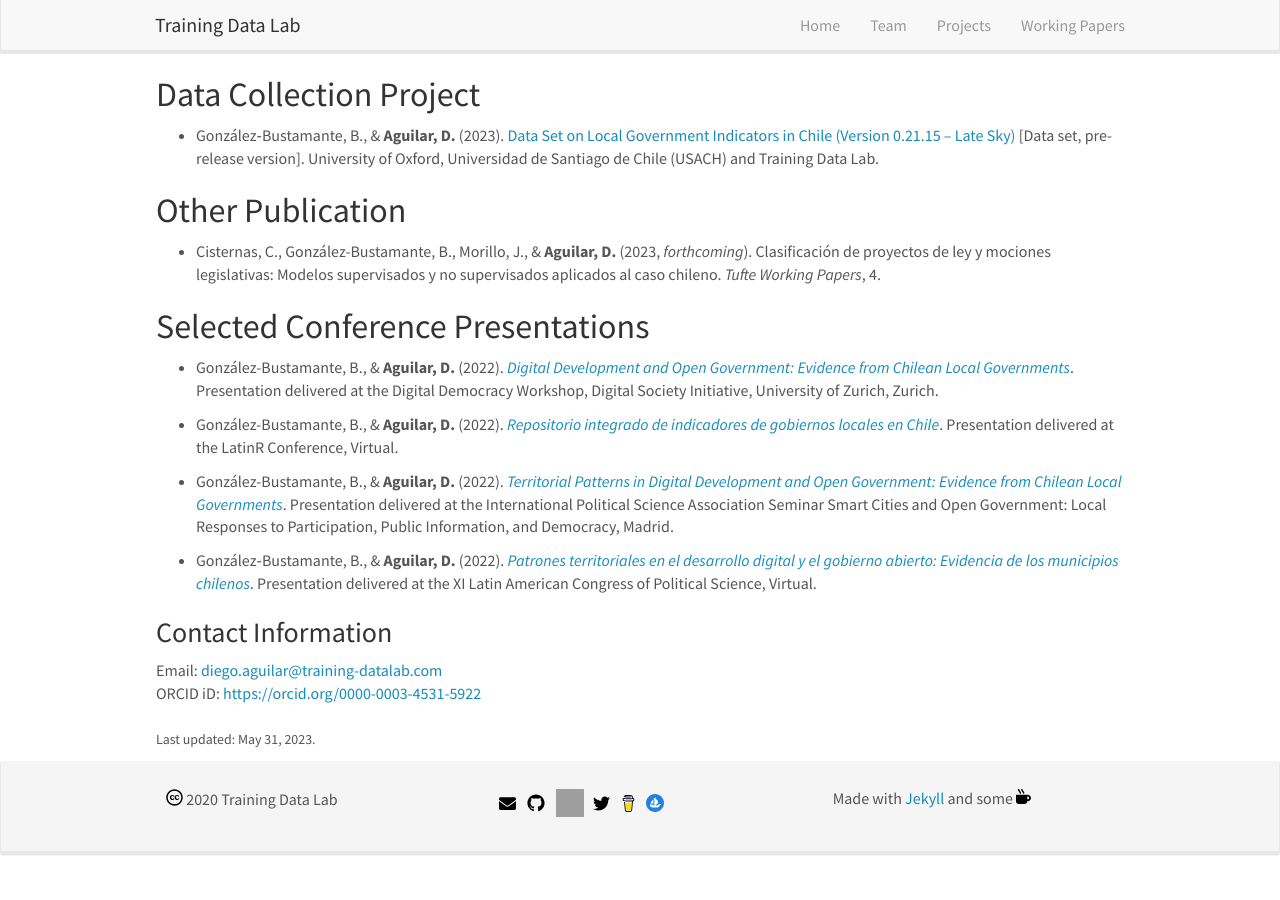
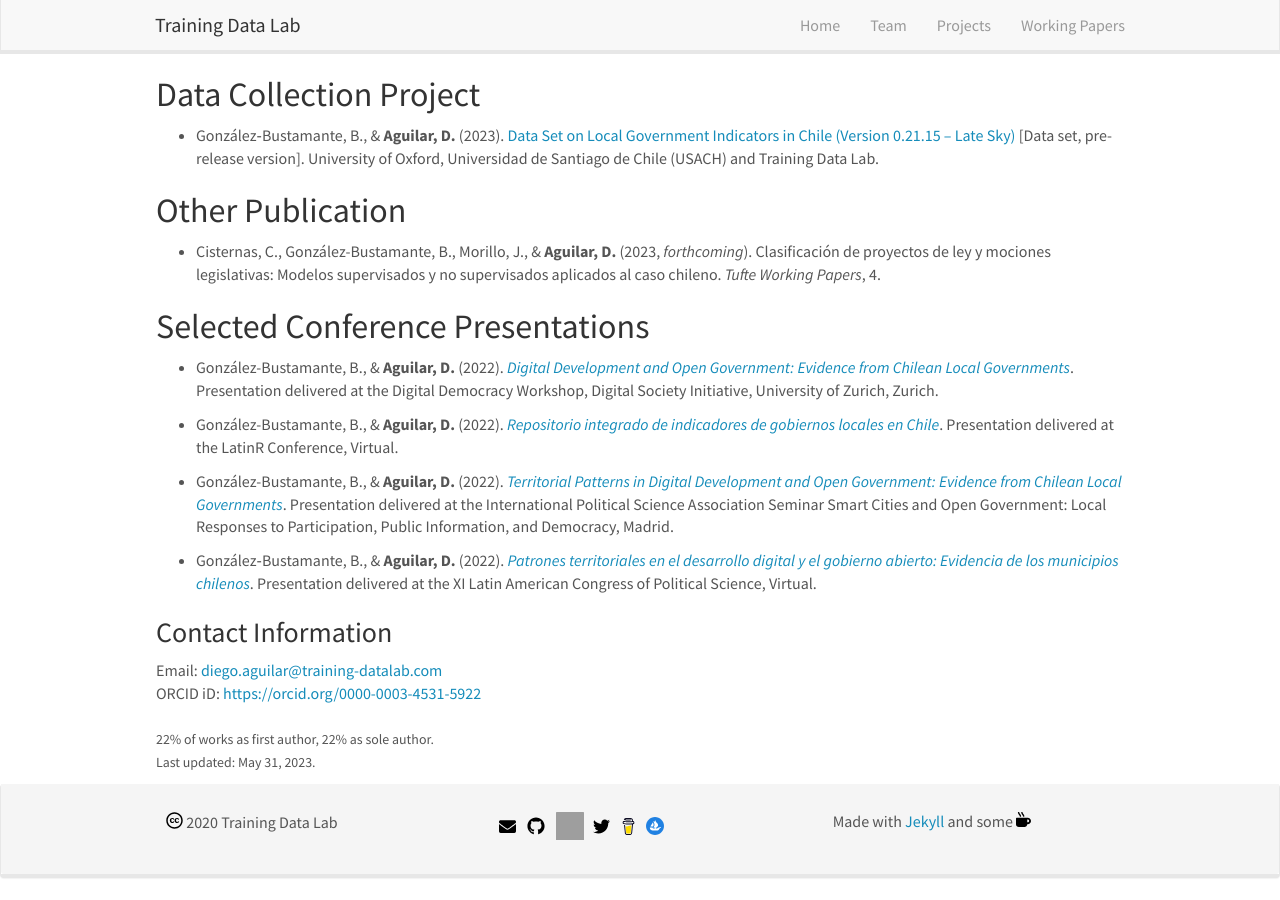
Before and after one commit to training-datalab/old-training-datalab.com, a Jekyll site: the page built from _pages/daguilar.md, in a window 1280 px wide and 900 px high, scrolled down 554 px. Built offline with Jekyll 4.4.1, drawn with Linux system fonts in a browser that asks for light colours; nearby versions of some CDN libraries; before the commit the page ends 1431 px from its top, so only the background shows below that.

Commit message:
Update daguilar.md
Co-Authored-By: Carla Cisternas <carla.cisternas@umayor.cl>

```diff
--- a/_pages/daguilar.md
+++ b/_pages/daguilar.md
@@ -50,4 +50,5 @@ ORCID iD: <a href="https://orcid.org/0000-0003-4531-5922" target="_blank">https:
 <!-- Personal website: <a href="" target="_blank"></a><br /> -->
 <!-- Institutional website: <a href="" target="_blank"></a><br /> -->
 <br />
+<small>22% of works as first author, 22% as sole author.</small><br />
 <small>Last updated: May 31, 2023.</small>
```
